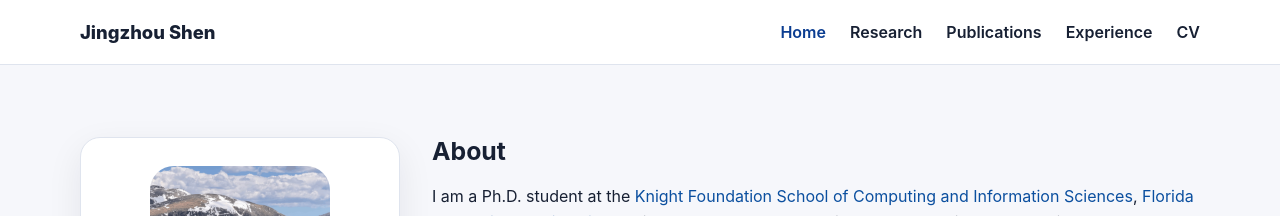
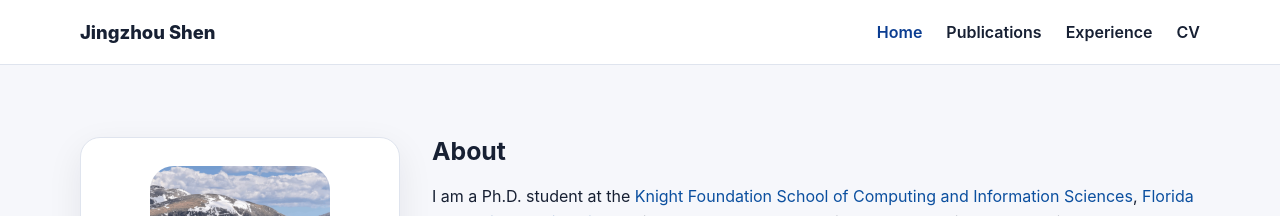
Before and after one commit to NorahCadeJS/NorahCadeJS.github.io, a Jekyll site: the page built from index.md, in a window 1280 px wide. Shown: the top 216 px of the page. Built offline with Jekyll 4.4.1, drawn with Linux system fonts in a browser that asks for light colours.

Commit message:
Remove 'Research' from navigation menu

```diff
--- a/_data/navigation.yml
+++ b/_data/navigation.yml
@@ -1,8 +1,6 @@
 main:
   - title: "Home"
     url: "/"
-  - title: "Research"
-    url: "/research/"
   - title: "Publications"
     url: "/publications/"
   - title: "Experience"
```
